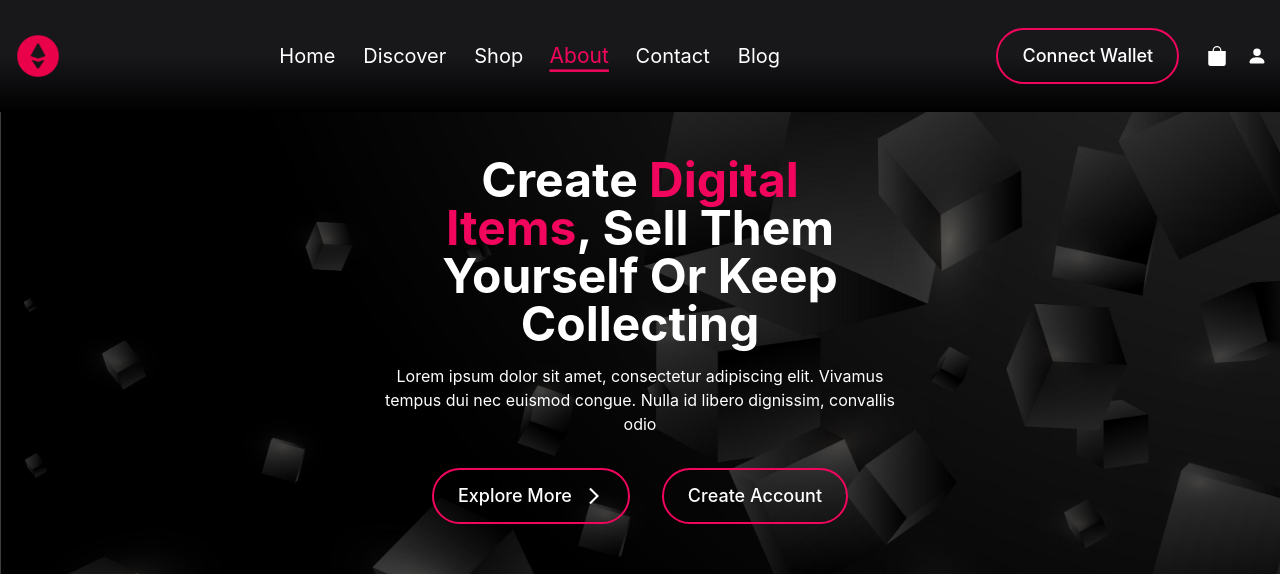
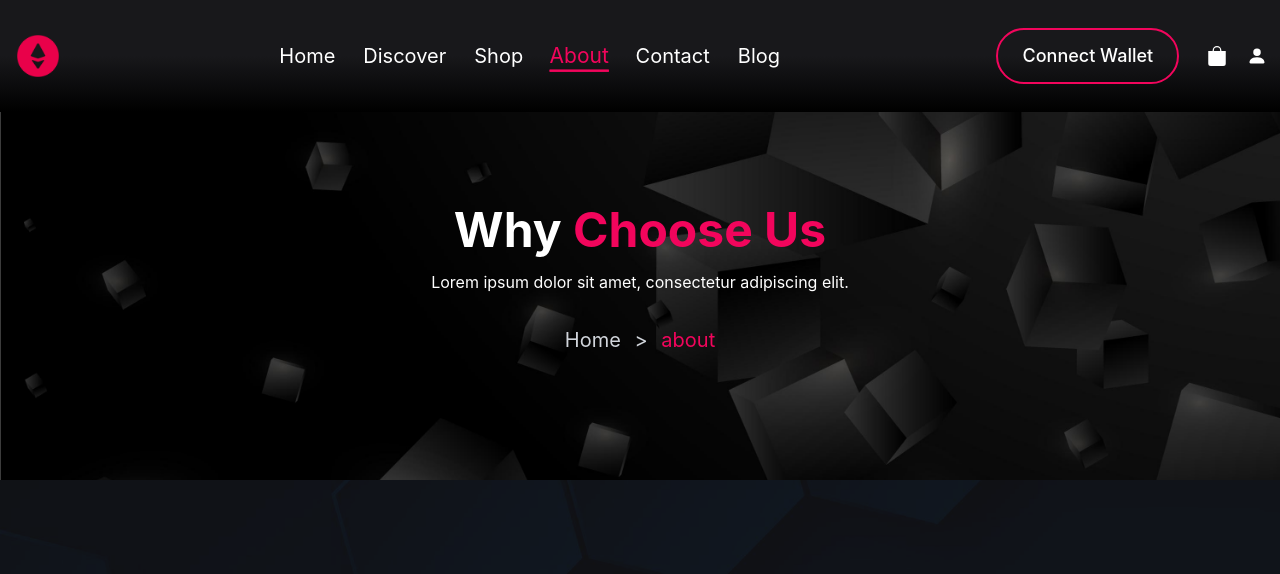
Before and after one commit to mmesomasaint/crypto-templates, a Next.js app: page /templates/cryptex/about in a window 1280 px wide. Shown: the top 574 px of the page. Built offline with nearby package versions, Linux system fonts and the light colour scheme.

Commit message:
Fix: reDesign the showcase of about

```diff
--- a/pages/templates/cryptex/about.js
+++ b/pages/templates/cryptex/about.js
@@ -86,30 +86,26 @@ export default function Home() {
       <main>
         <div className='max-w-[90rem] mx-auto'>
           <section>
-            <div className="h-fit md:h-[40rem] w-full bg-[url('/imgs/cryptex/showcase.jpg')] bg-no-repeat bg-cover bg-center">
+            <div className="h-fit md:h-[30rem] w-full bg-[url('/imgs/cryptex/showcase.jpg')] bg-no-repeat bg-cover bg-center">
               <div className='flex justify-center items-center h-full'>
-                <div className='w-full h-fit text-center pt-40 md:pt-10 py-16 md:py-0'>
+                <div className='w-full h-fit text-center pt-40 md:pt-20 py-16 md:py-0'>
                   <h1 className='block w-[90%] sm:w-[60%] lg:w-[50%] xl:w-[35%] mx-auto text-4xl md:text-5xl font-bold leading-tight text-white mb-4'>
-                    Create <span className='text-primary'>Digital Items</span>,
-                    Sell Them Yourself Or Keep Collecting
+                    Why <span className='text-primary'>Choose Us</span>
                   </h1>
                   <p className='block w-[90%] sm:w-[80%] md:w-[70%] lg:w-[50%] xl:w-[40%] mx-auto text-lg md:text-xl lg:text-base font-normal leading-tight text-white mb-8'>
                     Lorem ipsum dolor sit amet, consectetur adipiscing elit.
-                    Vivamus tempus dui nec euismod congue. Nulla id libero
-                    dignissim, convallis odio
                   </p>
-                  <div className='flex flex-col xs:flex-row lg justify-center gap-8 items-center'>
-                    <button className='flex-shrink-0 flex justify-start items-center gap-1 sm:gap-3 px-4 sm:px-6 py-2 sm:py-3 border-2 border-primary bg-transparent shadow-sm rounded-full'>
-                      <span className='text-lg xs:text-xl lg:text-lg font-medium leading-none text-white'>
-                        Explore More
-                      </span>
-                      <span className='w-fit mx-auto'>
-                        <MdOutlineArrowForwardIos className='text-lg xs:text-xl text-white z-20' />
-                      </span>
-                    </button>
-                    <button className='flex-shrink-0 text-lg xs:text-xl lg:text-lg font-medium leading-none px-4 sm:px-6 py-2 sm:py-3 border-2 border-primary bg-transparent text-white shadow-sm rounded-full'>
-                      Create Account
-                    </button>
+                  <div className='text-center'>
+                    <span className='text-gray-300 font-normal text-lg md:text-xl'>
+                      Home
+                    </span>
+                    <span className='mx-2 text-gray-300 font-normal text-lg md:text-xl'>
+                      {' '}
+                      &gt;{' '}
+                    </span>
+                    <span className='text-primary font-normal text-lg md:text-xl'>
+                      about
+                    </span>
                   </div>
                 </div>
               </div>
```
